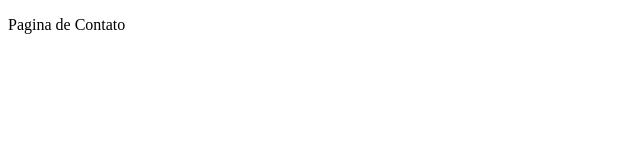
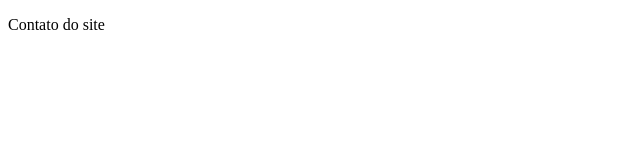
Before and after one commit to gleisonenginer/Novo-Projeto, a plain HTML site: page contato.html in a window 1280 px wide. Shown: the full height of the page, 0-640 px from the left. Drawn offline with Linux system fonts and the light colour scheme.

Commit message:
Ultima atualização closes #2

```diff
--- a/contato.html
+++ b/contato.html
@@ -6,6 +6,6 @@
     <title>Document</title>
 </head>
 <body>
-    <p>Pagina de Contato</p>
+    <p>Contato do site</p>
 </body>
 </html>
```
